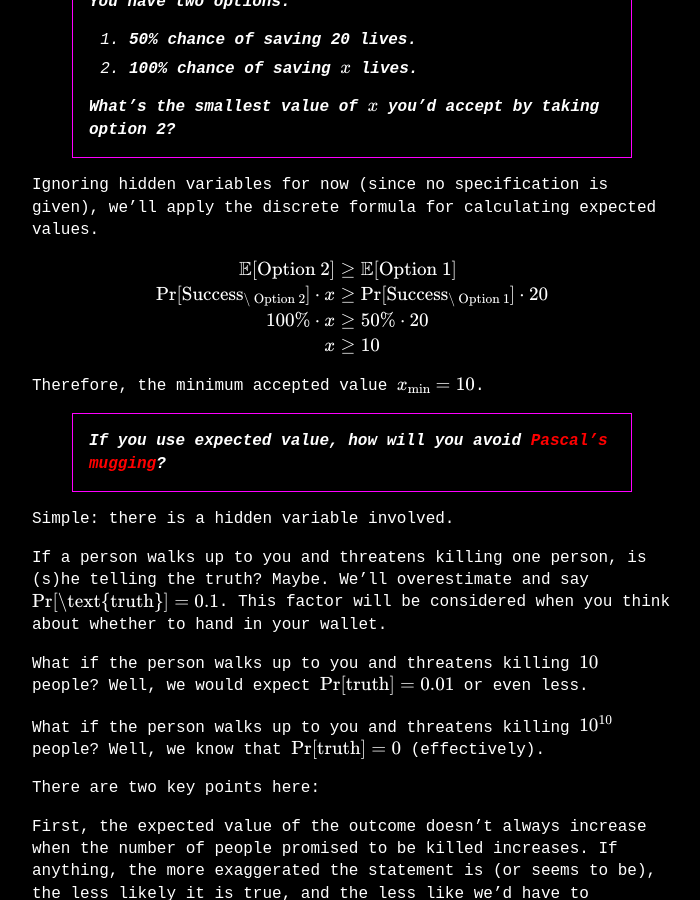
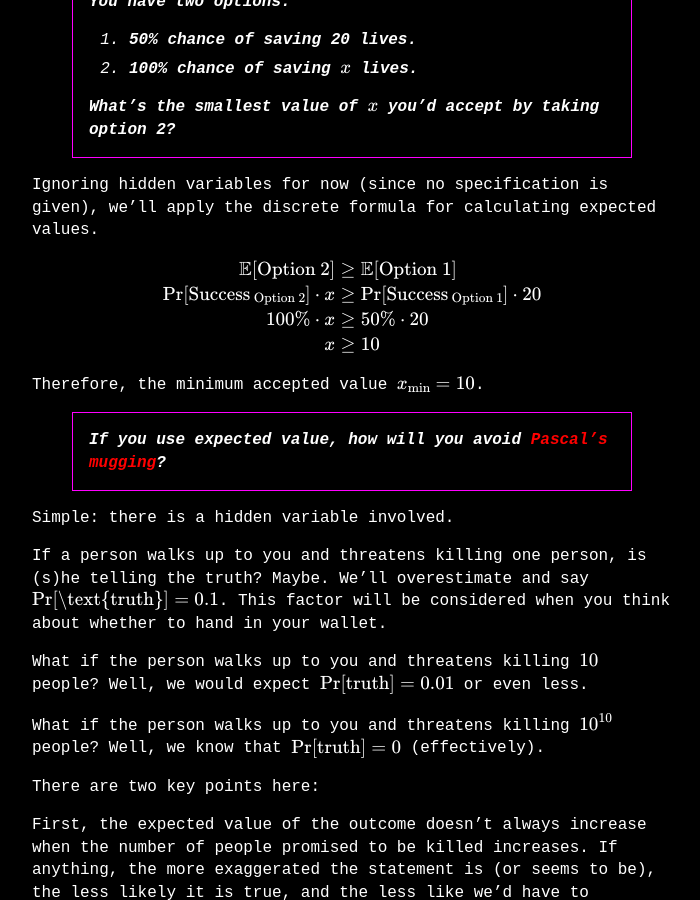
Before and after one commit to TvoozMagnificent/NonTrivial, a Jekyll site: the page built from What do you mean by "impact"?.md, in a window 1280 px wide and 900 px high, scrolled down 4299 px. Shown: the whole window, without its empty margins (288-988 px from the left). Built offline with Jekyll 4.4.1, drawn with Linux system fonts in a browser that asks for light colours.

```diff
--- a/What do you mean by "impact"?.md
+++ b/What do you mean by "impact"?.md
@@ -84,8 +84,8 @@ Ignoring hidden variables for now (since no specification is given), we'll apply
 
 {% raw %}
 $$\begin{align*}\mathbb E[\text{Option 2}] &\ge \mathbb E[\text{Option 1}]\\
-\text{Pr}[\text{Success}_\text{\ Option 2}] \cdot x &\ge
-\text{Pr}[\text{Success}_\text{\ Option 1}] \cdot 20\\
+\text{Pr}[\text{Success}_\text{ Option 2}] \cdot x &\ge
+\text{Pr}[\text{Success}_\text{ Option 1}] \cdot 20\\
 100\%\cdot x &\ge 50\%\cdot 20\\
 x &\ge 10\end{align*}$$
 {% endraw %}
```
